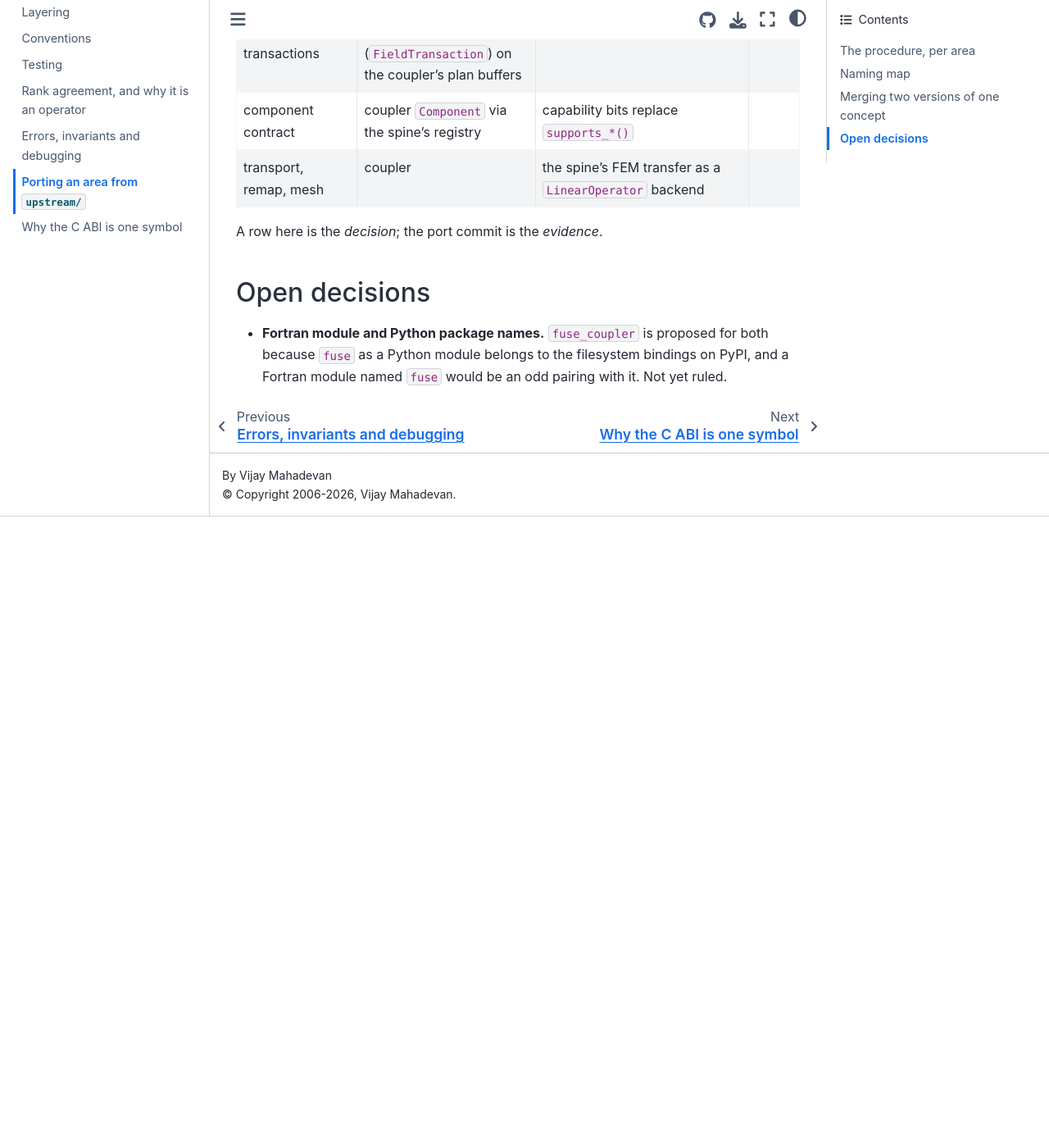
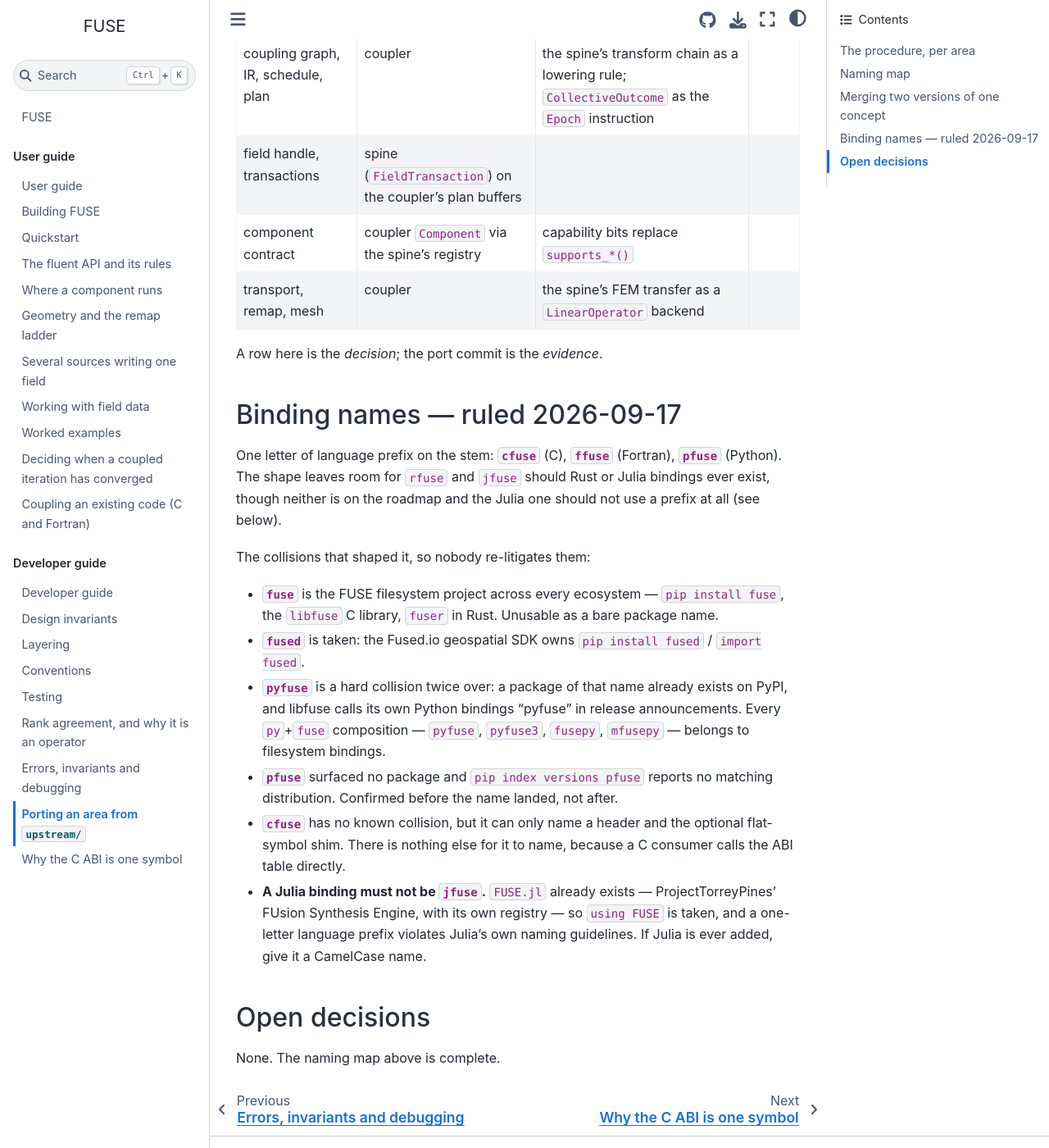
Before and after one commit to vijaysm/fuse, a Sphinx documentation site: the page built from docs/dev/porting.md, in a window 1280 px wide and 1400 px high, scrolled down 3005 px. Shown: the whole window at 82% size. Built offline with Sphinx 7.4.7 and the Sphinx Book theme 1.1.4, drawn with Linux system fonts in a browser that asks for light colours; pages that are not in the unit, such as notebooks, are missing from menus; before the commit the page ends 3635 px from its top, so only the background shows below that; some of the changed text lies outside the part shown.

Commit message:
Choose the binding names and document the 855-test host run
pfuse, ffuse and cfuse, with the name collisions that shaped them. The
parallel legs and both MPI mutations are now verified rather than
pending.

```diff
--- a/docs/dev/porting.md
+++ b/docs/dev/porting.md
@@ -50,8 +50,9 @@
 | `SOMA_*`, `KARMA_*` macros and CMake options | `FUSE_*` | |
 | `soma_c.h` flat C API | the `fuse_coupler_abi()` table | not renamed: **replaced**, see [](abi-design.md) |
 | `karma_*_v1` exported symbols | `fuse_plugin_abi()` table | same |
-| Fortran `module soma_mod` | `module fuse_coupler` | *(proposed — see open decisions)* |
-| Python `_soma` / `soma` | `fuse_coupler` | *(proposed — `fuse` is taken on PyPI by the filesystem bindings)* |
+| Fortran `module soma_mod` | `module ffuse` | ruled 2026-09-17 |
+| Python `_soma` / `soma` | package `pfuse` | ruled 2026-09-17; availability confirmed (`pip index versions pfuse` → no matching distribution) |
+| C header and flat-symbol shim | `cfuse.h` | names the HEADER only. There is no separate C binding to name: the C surface *is* `fuse_coupler_abi()` |
 | golden-IR header `soma-ir v1` | `fuse-ir v1` | the only canonical-byte change the rename causes; the golden files are regenerated once, and the diff must be that token and nothing else |
 
 **What the rename does not touch.** KARMA's field-identity encoding contains no `KARMA` string, so
@@ -77,8 +78,28 @@
 
 A row here is the *decision*; the port commit is the *evidence*.
 
+## Binding names — ruled 2026-09-17
+
+One letter of language prefix on the stem: **`cfuse`** (C), **`ffuse`** (Fortran), **`pfuse`**
+(Python). The shape leaves room for `rfuse` and `jfuse` should Rust or Julia bindings ever exist,
+though neither is on the roadmap and the Julia one should not use a prefix at all (see below).
+
+The collisions that shaped it, so nobody re-litigates them:
+
+- **`fuse`** is the FUSE filesystem project across every ecosystem — `pip install fuse`, the
+  `libfuse` C library, `fuser` in Rust. Unusable as a bare package name.
+- **`fused`** is taken: the Fused.io geospatial SDK owns `pip install fused` / `import fused`.
+- **`pyfuse`** is a hard collision twice over: a package of that name already exists on PyPI, and
+  libfuse calls its own Python bindings "pyfuse" in release announcements. Every `py`+`fuse`
+  composition — `pyfuse`, `pyfuse3`, `fusepy`, `mfusepy` — belongs to filesystem bindings.
+- **`pfuse`** surfaced no package and `pip index versions pfuse` reports no matching distribution.
+  Confirmed before the name landed, not after.
+- **`cfuse`** has no known collision, but it can only name a header and the optional flat-symbol
+  shim. There is nothing else for it to name, because a C consumer calls the ABI table directly.
+- **A Julia binding must not be `jfuse`.** `FUSE.jl` already exists — ProjectTorreyPines' FUsion
+  Synthesis Engine, with its own registry — so `using FUSE` is taken, and a one-letter language
+  prefix violates Julia's own naming guidelines. If Julia is ever added, give it a CamelCase name.
+
 ## Open decisions
 
-- **Fortran module and Python package names.** `fuse_coupler` is proposed for both because `fuse` as
-  a Python module belongs to the filesystem bindings on PyPI, and a Fortran module named `fuse` would
-  be an odd pairing with it. Not yet ruled.
+None. The naming map above is complete.
```
Also changed, not shown: build-evidence/transport-mutations.md (+4 -4 lines), docs/dev/testing.md (+1 -0 lines).
